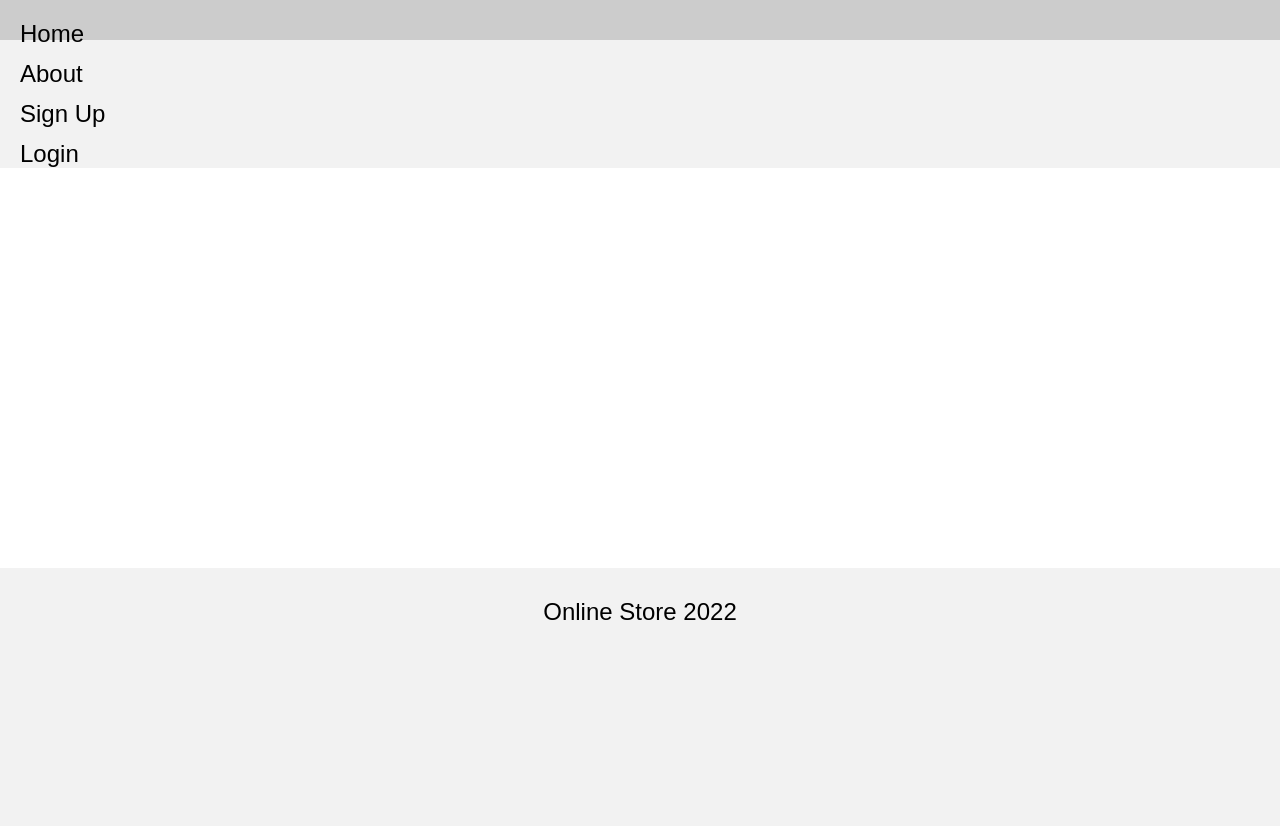
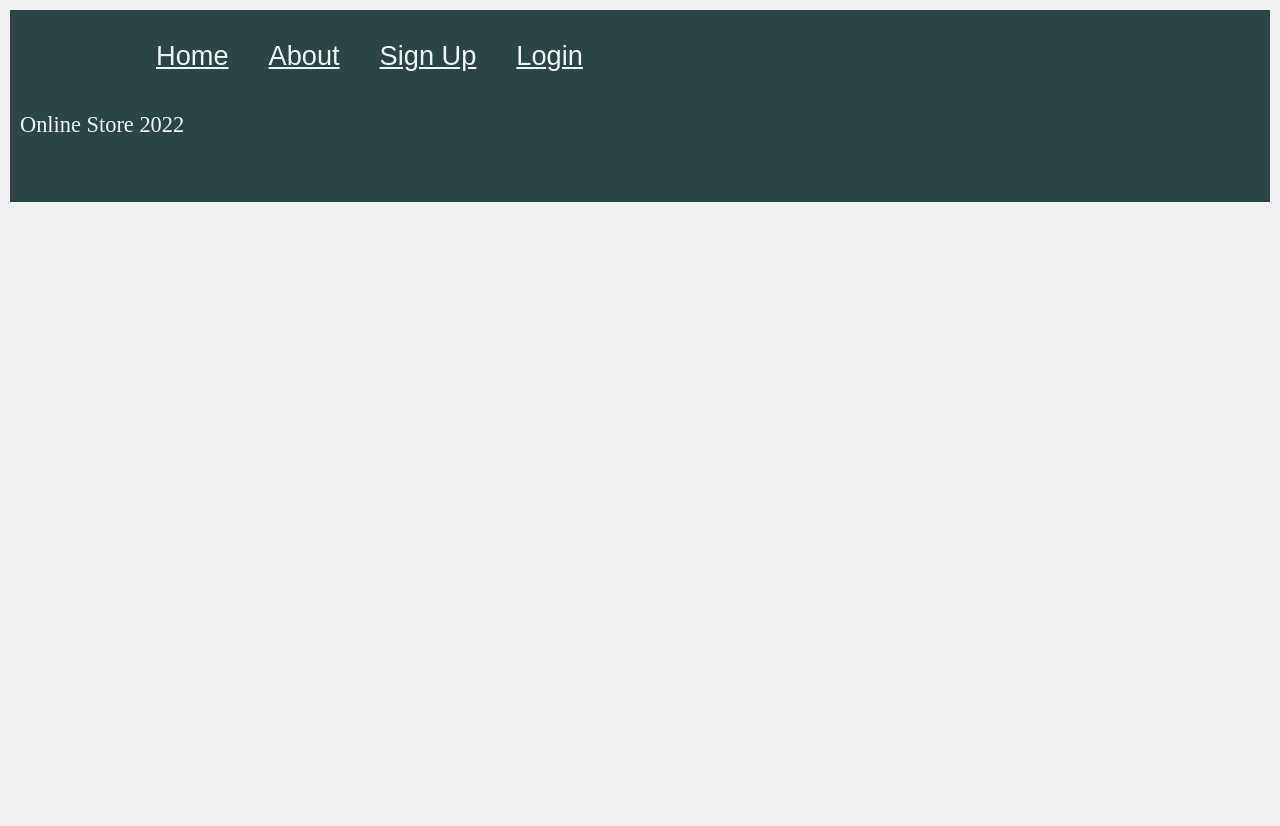
Before and after one commit to Stlgy/online-store, a PHP site: template view/includes/head.php in a window 1280 px wide. After the commit the page ends 202 px from the top, so only its background shows below. Run offline with PHP 8.4, Linux system fonts and the light colour scheme; the template is opened without the code that fills it, so the values that code supplies are empty.

Commit message:
Update style.css

```diff
--- a/style.css
+++ b/style.css
@@ -1,68 +1,50 @@
 * {
-    -webkit-box-sizing: border-box;
     box-sizing: border-box;
+    margin:0;
+    padding:0;
+}
+body {
     margin: 0;
-    padding: 0;
-    font-family: Arial, Helvetica, sans-serif;
+    padding: 10px;
+    background-color: #f1f1f1;
+    height: 100vh;
+    position:relative;
+
 }
+header{
+    background-color:#294545;
+    font-family: sans-serif;
+    font-size: 1.7rem;
+    padding:30px 10%;
+    width: 100%;
+    margin-left: auto;
+    margin-right: auto;
+    display:flex;
+    justify-content:space-between;
+    align-items:center;
 
-  body {
-    height: 100vh;
-    position: relative;
 }
+nav{
 
-  nav ul {
-    list-style: none;
-    overflow: hidden;
-    background-color: #f2f2f2;
 }
+footer {
+    height: 100px;
+    background-color:#294545;
+    color:#edf7f6;
+    width: 100%;
+    margin-left: auto;
+    margin-right: auto;
+    text-align: left;
+    padding:10px;
+    font-size: 1.4rem;
 
-  nav ul li {
-    font-size: 1.5em;
-    -webkit-transition: background-color 0.5s;
-    transition: background-color 0.5s;
-    padding: 20px;
 }
-
-  nav ul a:nth-child(1) {
-    float: left;
-  }
-
-  nav ul a:nth-child(n+2) {
-    float: right;
-  }
-
-  nav ul li:hover {
-    background-color: #cccccc;
-  }
-  @media (max-width: 600px) {
-    nav li {
-      margin: unset !important;
-      text-align: center;
-      padding: 10px 0;
-    }
-    nav a {
-      float: unset !important;
-    }
-    nav ul {
-      overflow: unset !important;
-    }
-  }
-
-  #index-text {
-    color: black;
-    text-align: center;
-    margin-top: 60px;
-    font-size: 4rem;
-  }
-
 form {
     margin: 10px auto 0 auto;
     max-width: 600px;
     width: 100%;
     padding: 0 20px;
 }
-
 form input {
     width: 100%;
     outline: none;
@@ -70,88 +52,35 @@
     margin: 10px 0;
     padding: 10px 10px 10px 5px;
 }
-
 form button {
     margin-top: 10px;
     padding: 10px 20px;
 }
+.menu-main{
+    display:flex;
+}
+a{
+    color:black;
+}
+.menu-main{
+    list-style:none;
+}
+.menu-main li{
+    display:inline-block;
+    padding:0px 20px;
 
-  /*Remove Default Form Styling*/
-  button, input, select, textarea {
-    font-family: inherit;
-    font-size: 100%;
 }
-
-  #footer {
-    position: absolute;
-    bottom: 0;
-    left: 0;
-    background-color: #f2f2f2;
-    width: 100%;
+.menu-main li a{
+    transition:all 0.3s ease 0s;
+    color:#edf7f6;
 }
-
-  #footer p {
-    text-align: center;
-    font-size: 1.5rem;
-    padding: 30px 0;
+.menu-main li a:hover{
+    color:#0087a8;
 }
-
-  @media (max-height: 800px) {
-    #footer {
-      position: static;
-      margin-top: 400px;
+.header, .form-msg, .psign{
+    text-align:center;
+    padding:10px 20px;
 }
-    #footer p {
-      padding: 30px 0 200px 0;
+a.logs{
+    text-align:right;
 }
-  }
-
-  .header {
-    text-align: center;
-    margin-top: 20px;
-  }
-
-  .form-message {
-    margin: 20px auto 0 auto;
-    border-radius: 10px;
-    text-transform: capitalize;
-    max-width: 560px;
-    width: 90%;
-    height: 80px;
-    display: -webkit-box;
-    display: -ms-flexbox;
-    display: flex;
-    -webkit-box-pack: center;
-        -ms-flex-pack: center;
-            justify-content: center;
-    -webkit-box-align: center;
-        -ms-flex-align: center;
-            align-items: center;
-  }
-
-  .form-message p {
-    text-align: center;
-    font-size: 1.6rem;
-  }
-
-  .form-message-red {
-    background-color: #ffb3b3;
-    border: 2px solid #ff0000;
-  }
-
-  .form-message-green {
-    background-color: lightgreen;
-    border: 2px solid green;
-  }
-
-  .form-sub-msg {
-    margin: 20px auto 0 auto;
-    width: 90%;
-    max-width: 560px;
-    color: #00334d;
-  }
-
-  a, a:link, a:visited, a:hover, a:active {
-    text-decoration: none;
-    color: inherit;
-  }
```
Lines whose indentation alone changed are shown as unchanged.
